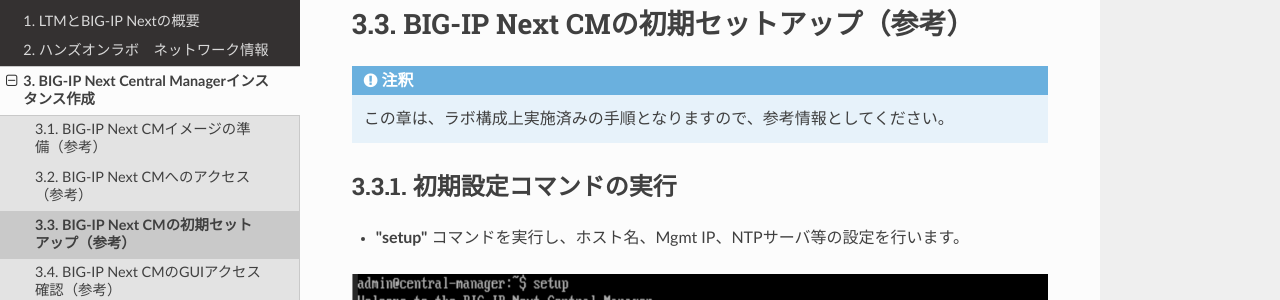
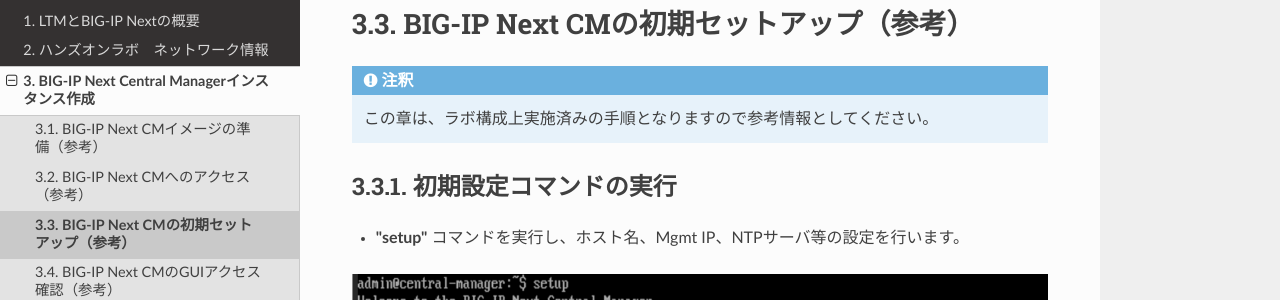
Before and after one commit to BeF5/f5j-easy-setup-next-ltm, a Sphinx documentation site: the page built from docs/content03/module03/module03.rst, in a window 1280 px wide and 900 px high. Shown: the part 131-431 px from the top of the window. Built offline with Sphinx 7.4.7 and the Read the Docs theme 2.0.0, drawn with Linux system fonts in a browser that asks for light colours.

```diff
--- a/docs/content03/module03/module03.rst
+++ b/docs/content03/module03/module03.rst
@@ -2,7 +2,7 @@ BIG-IP Next CMの初期セットアップ（参考）
 ======================================
 
 .. note::
-   この章は、ラボ構成上実施済みの手順となりますので、参考情報としてください。
+   この章は、ラボ構成上実施済みの手順となりますので参考情報としてください。
 
 初期設定コマンドの実行
 --------------------------------------
```
